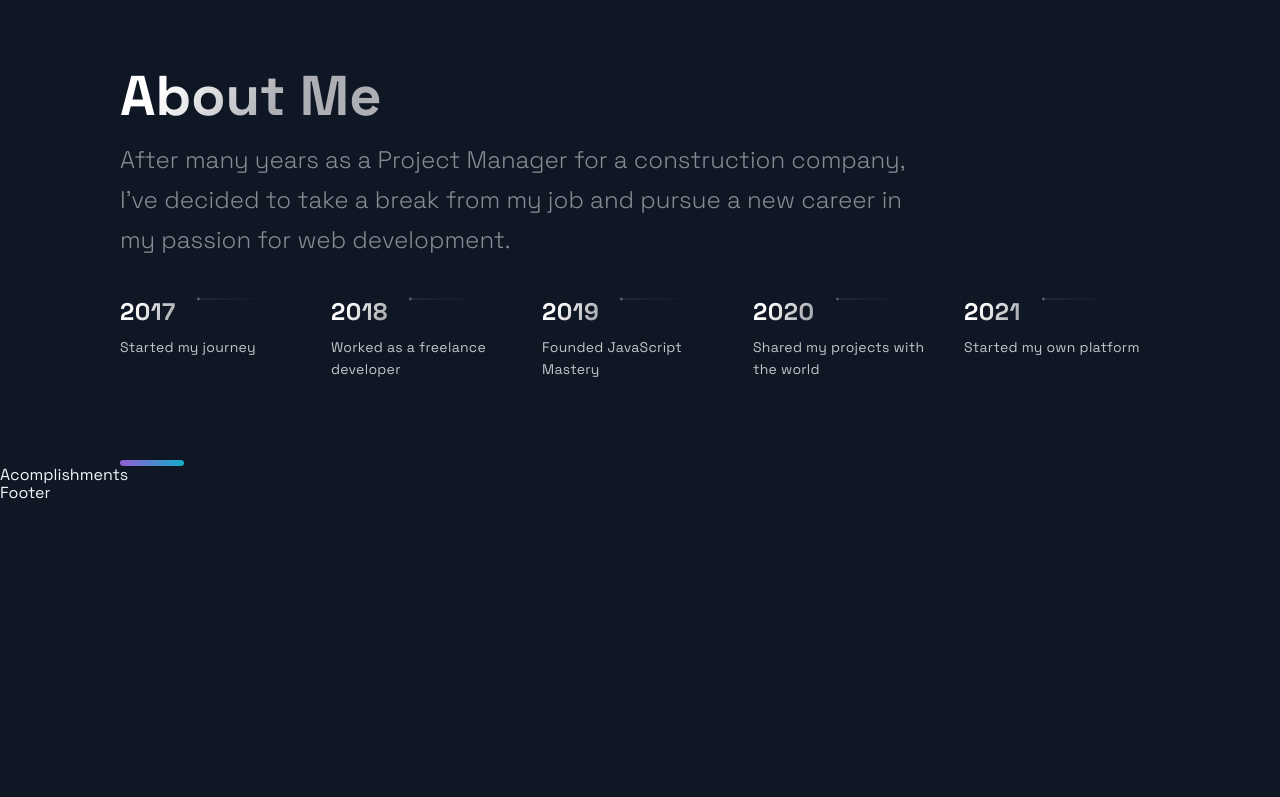
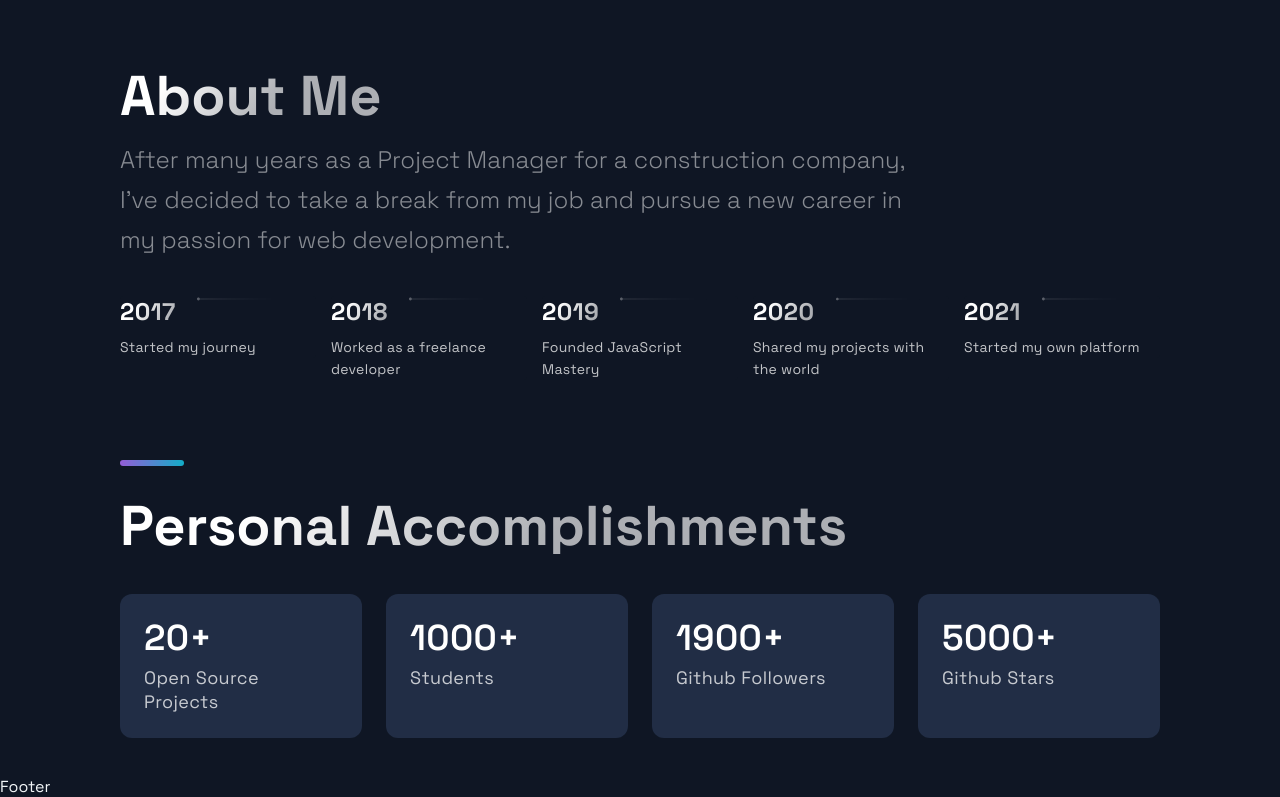
Before and after one commit to Gtzquierdo/credotribe, a Next.js app: page / in a window 1280 px wide. Shown: the part 2661-3458 px from the top of the page. Before the commit the page ends 3164 px from the top, so only its background shows below. Built offline with nearby package versions, Linux system fonts and the light colour scheme.

Commit message:
ACCOMPLISHMENTS COMPLETED

```diff
--- a/src/components/Accomplishments/Accomplishments.js
+++ b/src/components/Accomplishments/Accomplishments.js
@@ -11,9 +11,17 @@
 ];
 
 const Accomplishments = () => (
-  <div>
-    Acomplishments
-  </div>
+  <Section>
+    <SectionTitle>Personal Accomplishments</SectionTitle>
+    <Boxes>
+      {data.map((card, index) => (
+        <Box key={index}>
+          <BoxNum>{card.number}+</BoxNum>
+          <BoxText>{card.text}</BoxText>
+        </Box>
+      ))}
+    </Boxes>
+  </Section>
 );
 
 export default Accomplishments;
```
